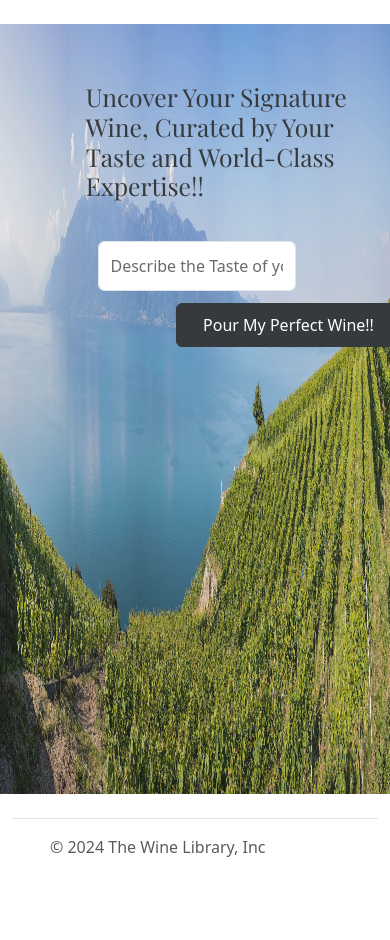
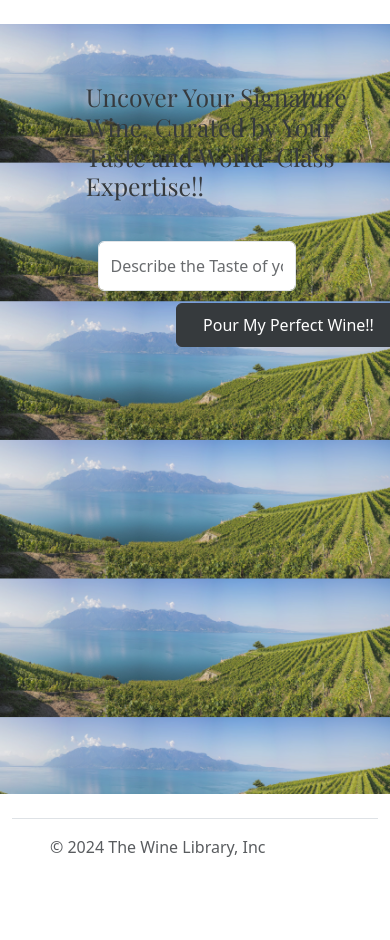
Before and after one commit to Ashutosh2407/winelibrary, a Django app: page / in a window 390 px wide. Shown: the part 85-1025 px from the top of the page. Run offline with Django 5.2, Linux system fonts and the light colour scheme; parts of the project's set-up code (start-up, migrations or seed data) failed here and were passed over; some web fonts are replaced.

Commit message:
added responsiveness for mobile

```diff
--- a/static/wines/index.css
+++ b/static/wines/index.css
@@ -7,9 +7,10 @@
 .middle_container{
     height: 770px;
     background-image: url("wineyard.jpeg");
-    background-size: 100% 800px;
+    background-size: 100%;
     opacity: 0.9;
 }
+
 
 
 /* // <uniquifier>: Use a unique and descriptive class name
@@ -45,3 +46,11 @@
     font-weight: 400;
     font-style: normal;
   }
+
+@media (max-width: 480px) {
+  body{
+    font-size: 12px;
+    background-size: auto ;
+  }
+
+}
```
